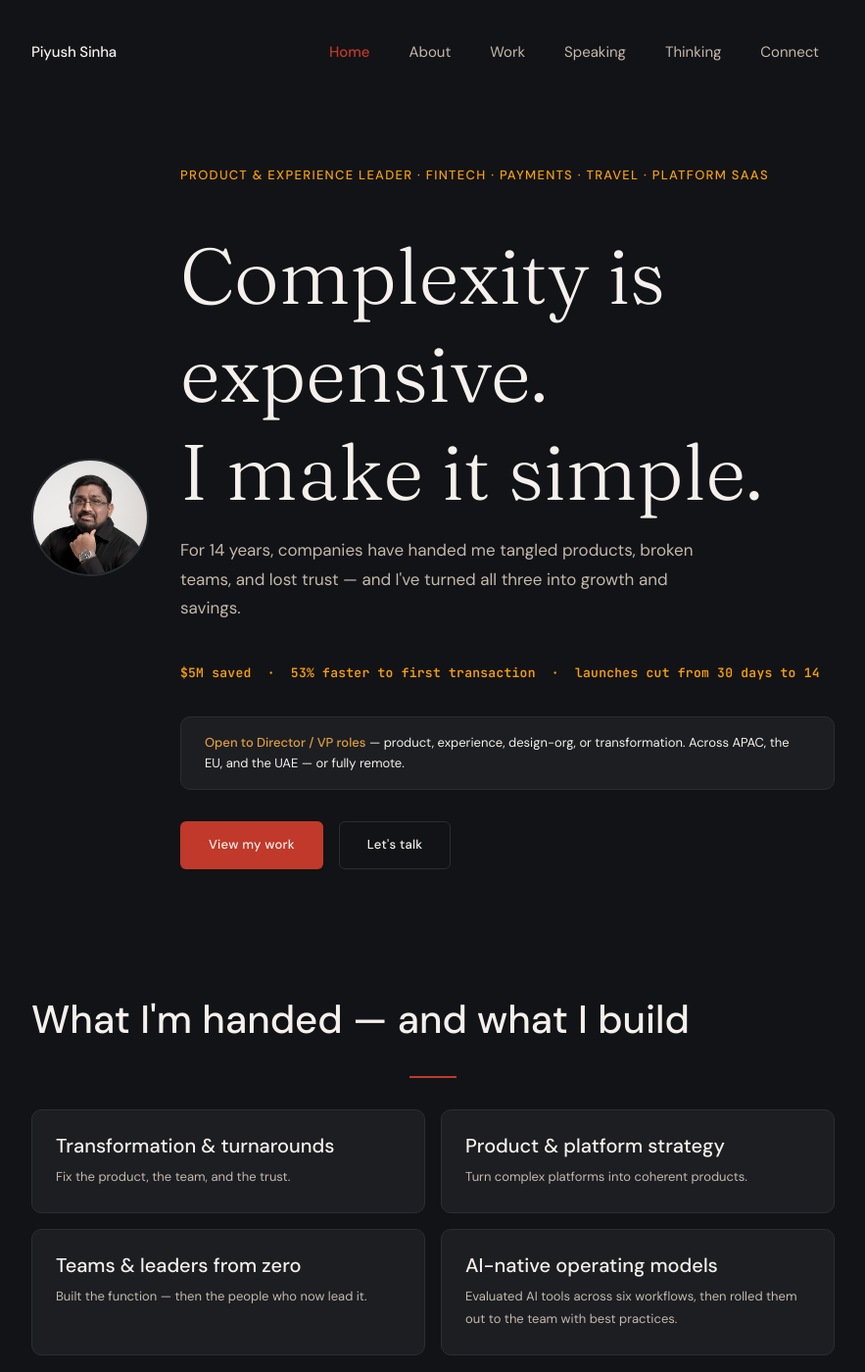
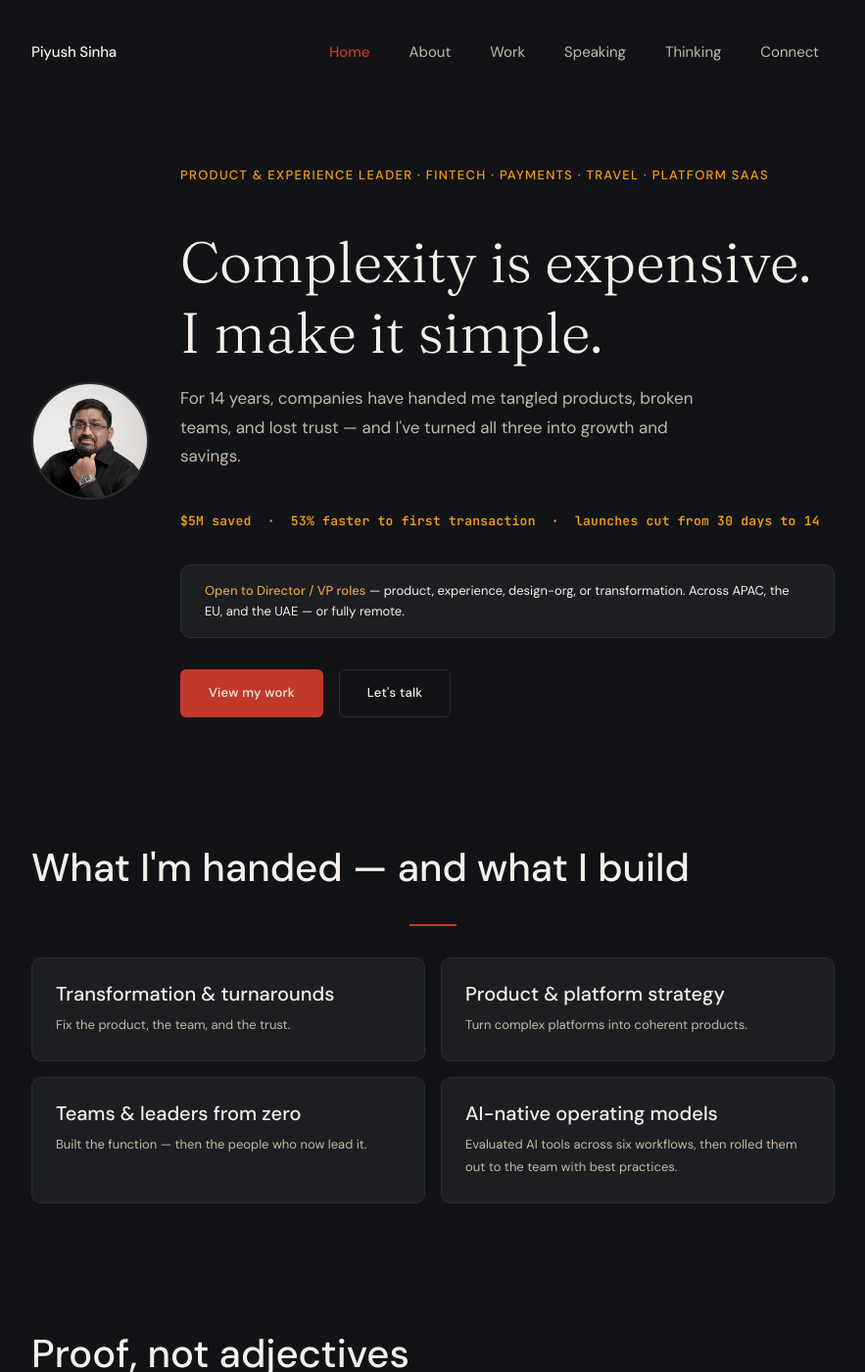
Before and after one commit to piyushsinha/piyushsinha.github.io, a Jekyll site: the page built from index.html, in a window 1280 px wide and 1400 px high. Shown: the whole window at 98% size, without its empty margins (198-1081 px from the left). Built offline with Jekyll 4.4.1, drawn with Linux system fonts in a browser that asks for light colours.

Commit message:
Add files via upload

```diff
--- a/assets/css/styles-v2.css
+++ b/assets/css/styles-v2.css
@@ -198,3 +198,8 @@
 @media (prefers-reduced-motion: reduce) {
   .reveal { opacity: 1; transform: none; transition: none; }
 }
+
+/* --- Typography rebalance: hero/h1 was overpowering the page --- */
+:root {
+  --font-size-hero: clamp(38px, 5.2vw, 58px);
+}
```
